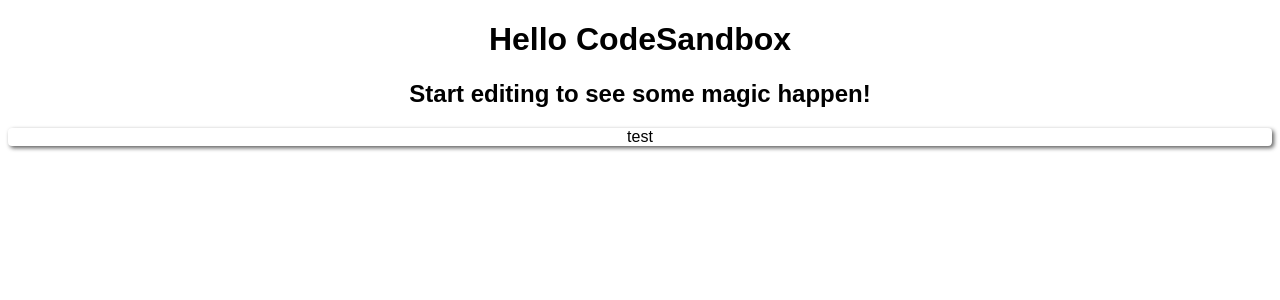
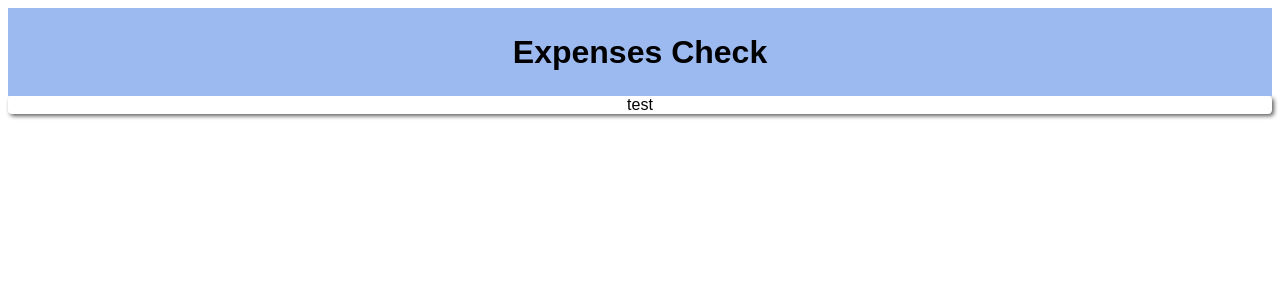
Before and after one commit to hiroharu8864/react-zero-app, a React (Create React App) app: page / in a window 1280 px wide. Shown: the top 300 px of the page. Built offline with nearby package versions, Linux system fonts and the light colour scheme.

Commit message:
ヘッダーコンポーネント追加

```diff
--- a/src/App.tsx
+++ b/src/App.tsx
@@ -1,11 +1,11 @@
 import "./styles.css";
 import { Card } from "../src/components/atoms/card/Card";
+import { Header } from "../src/components/atoms/layout/Header";
 
 export default function App() {
   return (
     <div className="App">
-      <h1>Hello CodeSandbox</h1>
-      <h2>Start editing to see some magic happen!</h2>
+      <Header />
       <Card>test</Card>
     </div>
   );
--- /dev/null
+++ b/src/components/atoms/layout/Header.tsx
@@ -0,0 +1,33 @@
+import { FC, memo, ReactNode } from "react";
+import styled from "styled-components";
+
+type Props = {
+  children: ReactNode;
+};
+
+const SContainer = styled.div`
+  display: flex;
+  flex-direction: column;
+  align-items: center;
+`;
+
+const SHeader = styled.div`
+  display: flex;
+  justify-content: center;
+  align-items: center;
+  height: 88px;
+  width: 100%;
+  background-color: rgb(157, 186, 240);
+`;
+
+export const Header: FC<Props> = memo((Props) => {
+  return (
+    <>
+      <SContainer>
+        <SHeader>
+          <h1>Expenses Check</h1>
+        </SHeader>
+      </SContainer>
+    </>
+  );
+});
```
